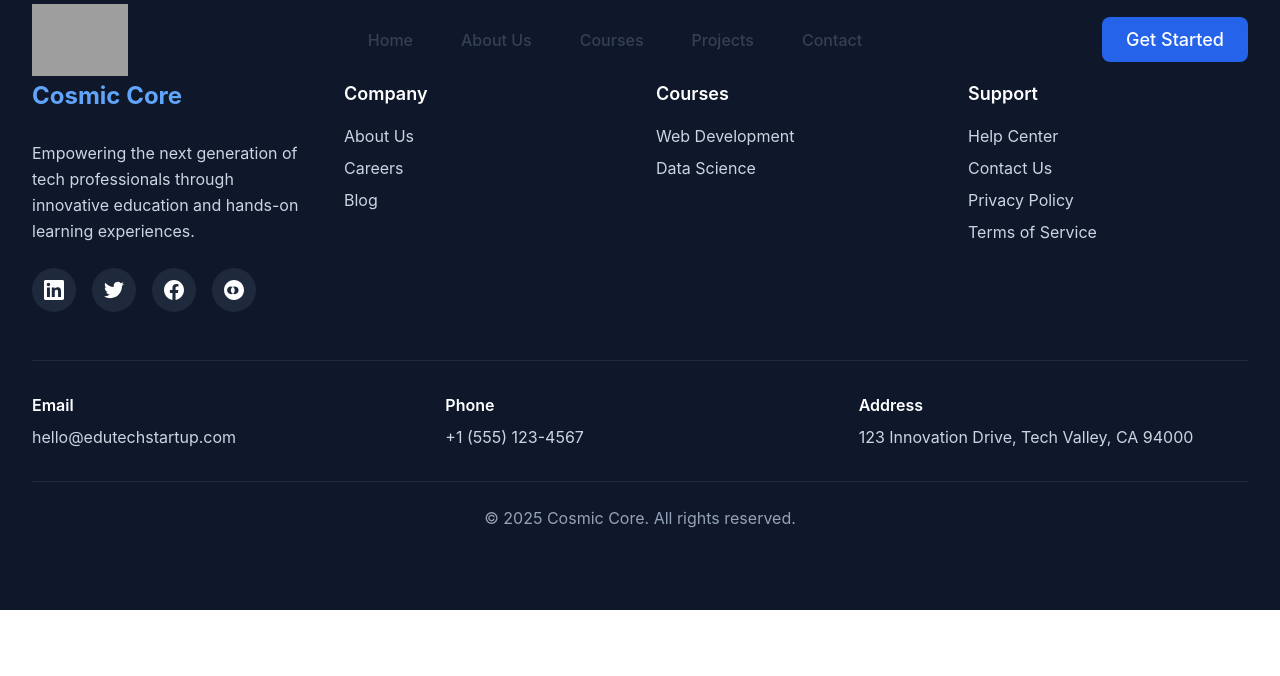
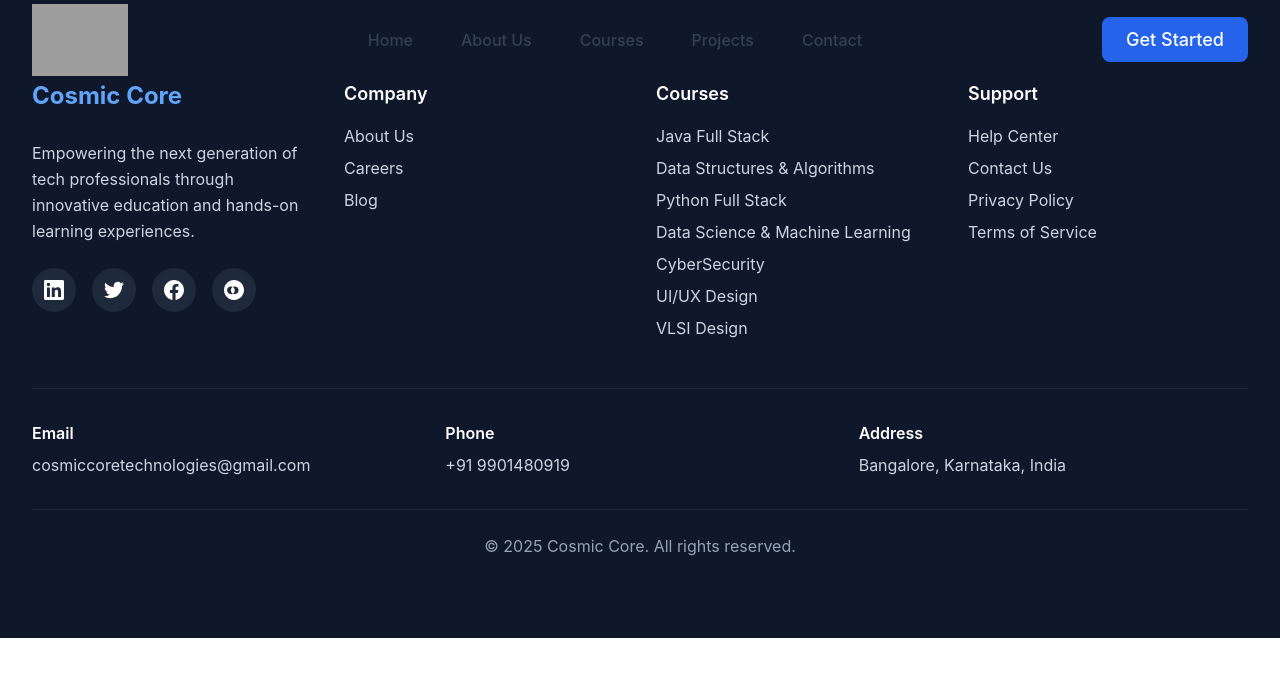
Before and after one commit to vamsireddy22/cosmic-core-website, a React (Create React App) app: page /blog in a window 1280 px wide. Shown: the top 676 px of the page. Built offline with nearby package versions, Linux system fonts and the light colour scheme; grey boxes are pictures that could not be loaded.

Commit message:
This is the first change in the website

```diff
--- a/src/components/Footer.tsx
+++ b/src/components/Footer.tsx
@@ -13,8 +13,13 @@ const Footer: React.FC = () => {
       { name: 'Blog', path: '/blog' },
     ],
     courses: [
-      { name: 'Web Development', path: '/courses#web-development' },
-      { name: 'Data Science', path: '/courses#data-science' },
+      { name: 'Java Full Stack', path: '/courses#Java-Full-Stack' },
+      { name: 'Data Structures & Algorithms', path: '/courses#Data-Structures-&-Algorithms' },
+      { name: 'Python Full Stack', path: '/courses#Python-Full-Stack' },
+      { name: 'Data Science & Machine Learning', path: '/courses#Data-Science-&-Machine-Learning' },
+      { name: 'CyberSecurity', path: '/courses#Cyber-Security' },
+      { name: 'UI/UX Design', path: '/courses#UI/UX-Design' },
+      { name: 'VLSI Design', path: '/courses#VLSI-Design' },
     ],
     support: [
       { name: 'Help Center', path: '/help' },
--- a/src/content/contact.ts
+++ b/src/content/contact.ts
@@ -1,14 +1,14 @@
 import { ContactInfo } from '../types';
 
 export const contactInfo: ContactInfo = {
-  email: 'hello@edutechstartup.com',
-  phone: '+1 (555) 123-4567',
-  address: '123 Innovation Drive, Tech Valley, CA 94000',
+  email: 'cosmiccoretechnologies@gmail.com',
+  phone: '+91 9901480919',
+  address: 'Bangalore, Karnataka, India',
   socialMedia: {
-    linkedin: 'https://linkedin.com/company/edutechstartup',
-    twitter: 'https://twitter.com/edutechstartup',
-    facebook: 'https://facebook.com/edutechstartup',
-    instagram: 'https://instagram.com/edutechstartup'
+    linkedin: 'https://www.linkedin.com/in/cosmiccore-technologies-0564a1376',
+    twitter: 'https://x.com/cosmiccore4',
+    facebook: 'https://www.facebook.com/share/1JSroE8fv8/',
+    instagram: 'https://www.instagram.com/cosmiccore4/'
   }
 };
 
@@ -42,7 +42,7 @@ export const contactMethods = [
 export const faqs = [
   {
     question: 'What courses do you offer?',
-    answer: 'We offer a wide range of technology courses including Web Development, Data Science, Mobile Development, and Cybersecurity. Each course is designed with industry experts and includes hands-on projects.'
+    answer: 'We offer a wide range of technology courses including Java Full Stack, Data Science & Machine Learning, Python Full Stack, Data Structures & Algorithms, Cybersecurity, UI/UX Design, and VLSI Design. Each course is designed with industry experts and includes hands-on projects.'
   },
   {
     question: 'How long does it take to complete a course?',
@@ -54,7 +54,7 @@ export const faqs = [
   },
   {
     question: 'What is the cost of your courses?',
-    answer: 'Course prices range from $699 to $1299. We also offer payment plans and scholarships for eligible students. Contact us for detailed pricing information.'
+    answer: 'Course prices range from 9999 to 29999. We also offer payment plans and scholarships for eligible students. Contact us for detailed pricing information.'
   },
   {
     question: 'Do you offer online and in-person classes?',
--- a/src/content/courses.ts
+++ b/src/content/courses.ts
@@ -3,11 +3,11 @@ import { Course } from '../types';
 export const courses: Course[] = [
   {
     id: 'web-development',
-    title: 'Full Stack Web Development',
+    title: 'Java Full Stack',
     description: 'Learn to build modern web applications from frontend to backend using the latest technologies.',
     duration: '6 months',
     level: 'Intermediate',
-    price: '$999',
+    price: '19999',
     features: [
       'React & TypeScript',
       'Node.js & Express',
@@ -16,15 +16,15 @@ export const courses: Course[] = [
       'Deployment & DevOps',
       'Real-world Projects'
     ],
-    image: '/images/courses/web-development.jpg'
+    image: '/images/courses/Full-Stack-Developer-NodeJS.png'
   },
   {
     id: 'data-science',
     title: 'Data Science & Machine Learning',
     description: 'Master data analysis, visualization, and machine learning algorithms for real-world applications.',
-    duration: '8 months',
+    duration: '6 months',
     level: 'Advanced',
-    price: '$1299',
+    price: '26999',
     features: [
       'Python Programming',
       'Statistics & Mathematics',
@@ -33,15 +33,15 @@ export const courses: Course[] = [
       'Data Visualization',
       'Capstone Project'
     ],
-    image: '/images/courses/data-science.jpg'
+    image: 'public/images/courses/data-science.jpg'
   },
   {
     id: 'mobile-development',
-    title: 'Mobile App Development',
+    title: 'UI/UX Design',
     description: 'Create cross-platform mobile applications using React Native and modern development practices.',
-    duration: '4 months',
+    duration: '6 months',
     level: 'Intermediate',
-    price: '$799',
+    price: '19999',
     features: [
       'React Native',
       'Mobile UI/UX',
@@ -54,11 +54,11 @@ export const courses: Course[] = [
   },
   {
     id: 'cybersecurity',
-    title: 'Cybersecurity Fundamentals',
+    title: 'Cybersecurity',
     description: 'Learn essential cybersecurity concepts, tools, and practices to protect digital assets.',
-    duration: '5 months',
-    level: 'Beginner',
-    price: '$699',
+    duration: '6 months',
+    level: 'Intermediate',
+    price: '19999',
     features: [
       'Network Security',
       'Ethical Hacking',
@@ -67,6 +67,56 @@ export const courses: Course[] = [
       'Incident Response',
       'Security Certifications'
     ],
-    image: '/images/courses/cybersecurity.jpg'
-  }
+    image: '/images/courses/Full-Stack-Developer-NodeJS.jpg'
+  },
+  {
+    id: 'python-full-stack',
+    title: 'Python Full Stack',
+    description: 'Become a proficient full stack developer using Python for backend and modern frontend technologies.',
+    duration: '6 months',
+    level: 'Intermediate',
+    price: '11999',
+    features: [
+      'Python & Django',
+      'REST API Development',
+      'Frontend with React',
+      'Database Integration',
+      'Deployment & DevOps',
+      'Real-world Projects'
+    ],
+    image: '/images/courses/python-full-stack.jpg'
+  },
+  {
+    id: 'data-structures-algorithms',
+    title: 'Data Structures and Algorithms',
+    description: 'Master the fundamentals of data structures and algorithms to excel in technical interviews and real-world problem solving.',
+    duration: '6 months',
+    level: 'Intermediate',
+    price: '19999',
+    features: [
+      'Core Data Structures',
+      'Algorithm Design',
+      'Problem Solving Techniques',
+      'Coding Interview Preparation',
+      'Time & Space Complexity',
+      'Hands-on Practice'
+    ],
+    image: '/images/courses/data-structures-algorithms.jpg'
+  },
+  {
+    id: 'vlsi-design',
+    title: 'VLSI Design',
+    description: 'A VLSI design internship offers hands-on experience in IC design, HDL coding, simulation, and EDA tools, bridging academic theory with real-world chip development.',
+    duration: '6 months',
+    level: 'Advanced',
+    price: '29999',
+    features: [
+      'IC Design',
+      'HDL Coding',
+      'Simulation',
+      'EDA Tools',
+
+    ],
+    image: '/images/courses/VLSI-Design.png'
+  },
 ];
--- a/src/pages/Home.tsx
+++ b/src/pages/Home.tsx
@@ -6,10 +6,10 @@ import { features } from '../content/features';
 const Home: React.FC = () => {
 
   const stats = [
-    { number: '1000+', label: 'Students Enrolled' },
-    { number: '50+', label: 'Expert Instructors' },
+    { number: '100+', label: 'Students Enrolled' },
+    { number: '10+', label: 'Expert Instructors' },
     { number: '95%', label: 'Job Placement Rate' },
-    { number: '200+', label: 'Projects Completed' }
+    { number: '150+', label: 'Projects Completed' }
   ];
 
   return (
@@ -53,7 +53,7 @@ const Home: React.FC = () => {
               transition={{ duration: 0.8 }}
             >
               Transform Your Future with{' '}
-              <span className="text-primary-600">Tech Education</span>
+              <span className="text-primary-600">CosmicCore</span>
             </motion.h1>
 
             <motion.p
@@ -174,7 +174,7 @@ const Home: React.FC = () => {
               Ready to Start Your Tech Journey?
             </h2>
             <p className="mobile-text-xl text-secondary-300 mb-8 max-w-2xl mx-auto px-4 sm:px-0">
-              Join thousands of students who have transformed their careers with our
+              Join hundreds of students who have transformed their careers with our
               comprehensive tech education programs.
             </p>
             <div className="flex flex-col sm:flex-row gap-4 justify-center px-4 sm:px-0">
--- a/src/pages/Projects.tsx
+++ b/src/pages/Projects.tsx
@@ -188,26 +188,6 @@ const Projects: React.FC = () => {
 
                     {/* Action Buttons */}
                     <div className="flex gap-3">
-                      {project.liveUrl && (
-                        <a
-                          href={project.liveUrl}
-                          target="_blank"
-                          rel="noopener noreferrer"
-                          className="flex-1 mobile-btn bg-primary-600 text-white hover:bg-primary-700 transition-colors duration-200 text-center"
-                        >
-                          Live Demo
-                        </a>
-                      )}
-                      {project.githubUrl && (
-                        <a
-                          href={project.githubUrl}
-                          target="_blank"
-                          rel="noopener noreferrer"
-                          className="flex-1 mobile-btn bg-secondary-600 text-white hover:bg-secondary-700 transition-colors duration-200 text-center"
-                        >
-                          View Code
-                        </a>
-                      )}
                     </div>
                   </div>
                 </motion.div>
```
Also changed, not shown: src/pages/Contact.tsx (+44 -29 lines), public/images/courses/Full-Stack-Developer-NodeJS.png (added), 3 other files (tests, documents, lock files or other folders).
